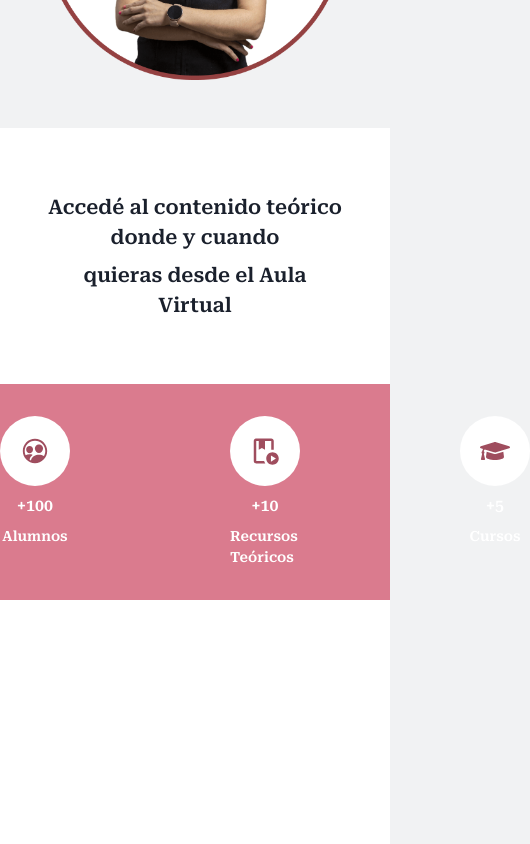
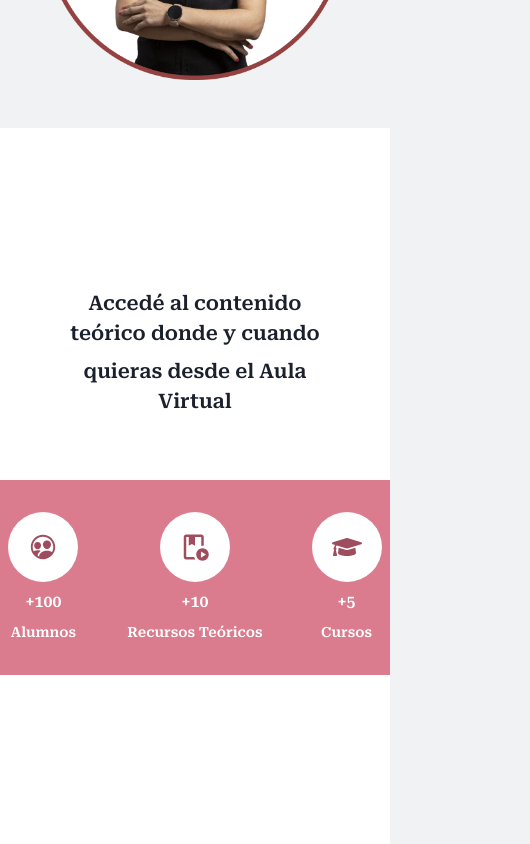
Before and after one commit to RudeBoyS2/andrea-finten, a Next.js app: page / in a window 390 px wide. Shown: the part 880-1724 px from the top of the page, 530 px wide, since content can reach past the window. Built offline with nearby package versions, Linux system fonts and the light colour scheme; no server answers.

Commit message:
fix responsive

```diff
--- a/src/components/sections/ContactSection.tsx
+++ b/src/components/sections/ContactSection.tsx
@@ -23,7 +23,7 @@ const ContactSection: React.FC = () => {
         alignItems="center"
         id="contact"
       >
-        <Flex w="50%" justifyContent="end">
+        <Flex w="50%" justifyContent={["end","end","end","end","end"]}>
           <VStack>
             <Image src="/assets/flor.png" h="200px" fit="contain" alt="logo" />
             <Flex fontFamily="primary" gap="3" fontSize="4xl">
@@ -32,7 +32,7 @@ const ContactSection: React.FC = () => {
             </Flex>
           </VStack>
         </Flex>
-        <Flex w="50%" justifyContent="start">
+        <Flex w="50%" justifyContent={["center","center","start","start","start"]}>
           <VStack
             w="400px"
             fontFamily="primary"
--- a/src/components/sections/Services.tsx
+++ b/src/components/sections/Services.tsx
@@ -8,8 +8,6 @@ const Services: React.FC = () => {
     return (
         <>
             <Flex
-                maxW="1920px"
-                w="100%"
                 justifyContent={[
                     "center",
                     "center",
@@ -20,6 +18,11 @@ const Services: React.FC = () => {
                 flexDir={["column", "column", "column", "row", "row"]}
                 id="services"
                 bg='#fff'
+                w="100%"
+                maxW="1920px"
+                gap="4rem"
+                px='1rem'
+                pt='6rem'
             >
                 <Flex
                     py="4rem"
@@ -63,7 +66,7 @@ const Services: React.FC = () => {
                 bg="secondary"
                 id="services"
             >
-                <Flex py="2rem" gap="10rem" fontFamily='primary' >
+                <Flex py="2rem" justifyContent='space-around' gap='2rem' fontFamily='primary' >
                     <ClientsIcon
                         icon={IoPeopleCircleOutline }
                         text="Alumnos"
--- a/src/pages/index.tsx
+++ b/src/pages/index.tsx
@@ -40,7 +40,7 @@ const Home: NextPage = () => {
                     maxW="1920px"
                     py="1.5em"
                     flexDir={["column", "column", "row", "row", "row"]}
-                    gap="10rem"
+                    gap={["3rem","4rem","5rem","10rem","10rem"]}
                     alignItems="center"
                     id="foter"
                     bg="#fff"
```
